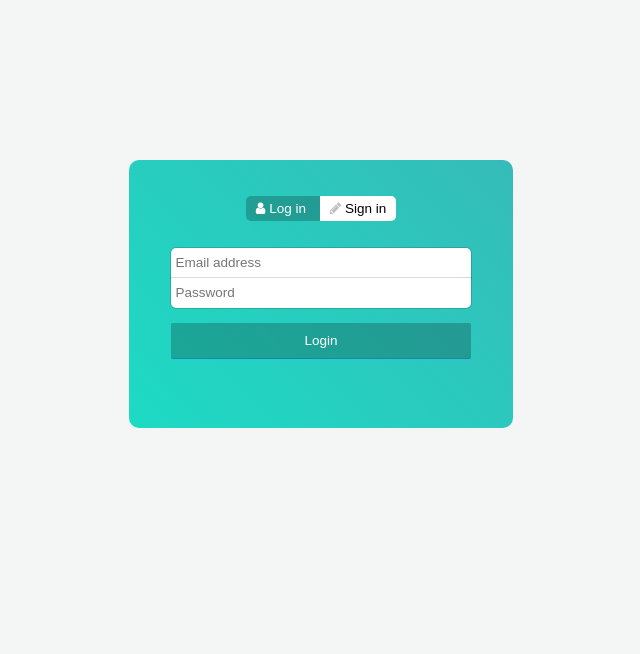
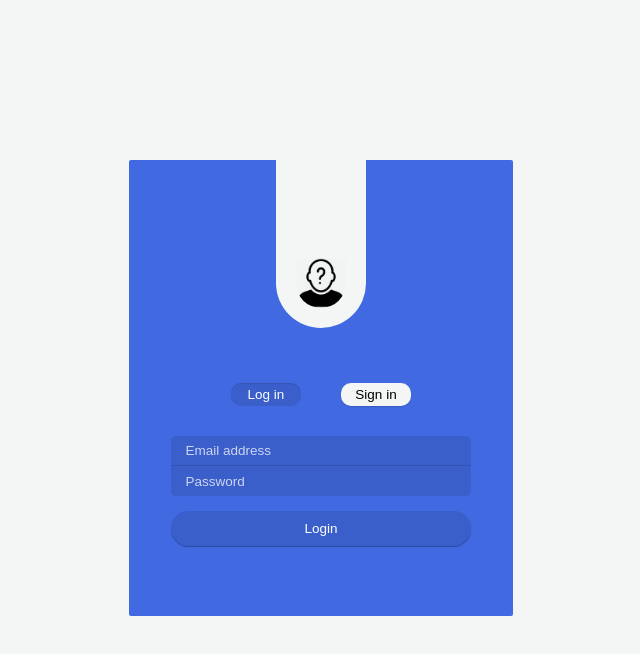
Before and after one commit to 45kb/bloqchallenge, a website: page public/index.html in a window 1280 px wide. Shown: the whole page, without its empty margins (319-959 px from the left). Drawn offline with nearby package versions, Linux system fonts and the light colour scheme; files that its build step writes are made by us from their sources.

Commit message:
going clean

```diff
--- a/public/index.html
+++ b/public/index.html
@@ -10,16 +10,20 @@
   <body>
     <div class="form center-content">
     <form>
+
+        <img src="/public/anonym.png" width="50" alt="">
       <!-- toggle form-->
-      <div class="center-content">
-        <span id="login-option" onClick="openLoginForm()" class="active">
-          <i class="fa fa-user"></i>
+      <div class="line center-content">
+        <div class="col5">
+        <span id="login-option" onClick="openLoginForm()" class="active push-right">
           Log in
         </span>
-        <span id="signin-option" onClick="openSigninForm()">
-          <i class="fa fa-pencil"></i>
+      </div>
+      <div class="col5">
+        <span id="signin-option" onClick="openSigninForm()" class="push-left">
           Sign in
         </span>
+      </div>
       </div>
       <div class="separator15"></div>
       <!--input signup-->
--- a/scss/buttons.scss
+++ b/scss/buttons.scss
@@ -1,9 +1,9 @@
 button {
-  background-color: rgba(0,0,0,.22);
+  background-color: rgba(0,0,0,.1);
   color: $color-button-text;
   padding: 10px 0;
-  border-radius: 2px;
-  box-shadow: 0 1px $color-button-shadow;
+  border-radius: 20px;
+  box-shadow: 0 1px 1px rgba(0,0,0, .3);
 
   &:hover, &:active {
     transition: .09s all linear;
@@ -11,7 +11,7 @@ button {
   }
 
   &:active, &:focus {
-    box-shadow: none;
+    box-shadow: 0 1px 1px rgba(0,0,0, .1) inset;
     &:after {
       content: ' ...';
     }
--- a/scss/colors.scss
+++ b/scss/colors.scss
@@ -1,5 +1,6 @@
 $color-body: #f4f6f6;
 $color-body-text: white;
+$color-form: royalblue;
 $color-button: #229cd6;
 $color-button-text: #fff;
 $color-button-shadow: #1b83b5;
--- a/scss/form.scss
+++ b/scss/form.scss
@@ -1,10 +1,10 @@
 .form {
-  margin-top: 15%;
+  margin-top: 10%;
   margin-top: 20vh;
   max-width: 600px;
 
   .error {
-    color: rgba(0,0,0, .6);
+    color: white;
     line-height: 16px;
     font-size: 16px;
 
@@ -15,7 +15,6 @@
 
     i {
       float:left;
-      color: red;
       padding: 0 4px;
       line-height: 27px;
 
@@ -27,18 +26,26 @@
   form {
     max-width: 300px;
     padding: 40px 7%;
-    border-radius: 10px;
-    background: linear-gradient(226deg, #00d5e7, #42acb4, #00ffd0, #007aff);
-    background-size: 800% 800%;
-    -webkit-animation: bg 37s ease infinite;
-    -moz-animation: bg 37s ease infinite;
-    animation: bg 37s ease infinite;
+    border-radius: 2px;
+    background: $color-form;
+    img {
+      background: $color-body;
+      padding: 20px;
+      margin: 50px;
+      border-radius: 0 0 50px 50px;
+      margin-top: -42px;
+      border-top: 80px solid $color-body;
+    }
 
   span {
     cursor: pointer;
-      background: white;
+    background: $color-body;
     color: black;
-      padding: 5px 10px;
+    width: 70px;
+    padding: 3px 0;
+    margin: 0 20px;
+    border-radius: 10px;
+    box-shadow: 0 1px 1px rgba(0,0,0, .15);
 
     i {
       color: rgba(0,0,0, .25);
@@ -50,21 +57,14 @@
     }
 
     &.active {
-        background: rgba(0,0,0,.22);
+      background: rgba(0,0,0,.1);
       color: white;
+      box-shadow: 0 1px 1px rgba(0,0,0, .1) inset;
 
       i {
         color: white;
       }
     }
-
-      &:nth-child(odd) {
-        border-radius: 5px  0 0 5px;
-      }
-
-      &:nth-child(even) {
-        border-radius: 0 5px 5px 0;
   }
 }
 }
-}
--- a/scss/inputs.scss
+++ b/scss/inputs.scss
@@ -1,12 +1,30 @@
 input {
-  padding: 0 3%;
+  text-indent: 10px;
+  color: white;
+  background: rgba(0,0,0, .1);
+  -webkit-box-shadow: none !important;
+  box-shadow:  !important;
 
+  &::-webkit-input-placeholder {
+    color: rgba(255,255,255, .75);
+  }
+  &::-moz-placeholder {
+    color: rgba(255,255,255, .75);
+  }
+  &:-ms-input-placeholder {
+    color: rgba(255,255,255, .75);
+  }
+  &:-moz-placeholder {
+    color: rgba(255,255,255, .75);
+  }
   &:focus {
-    background: rgba(255,255,255, .95);
-    transition: .3s background linear;
+    background: rgba(0,0,0, .05);
+    color: white;
+    transition: .3s background-color linear;
   }
   &.odd {
     border-radius: 5px 5px 0 0;
+    border-bottom: 1px solid rgba(0,0,0, .1);
   }
 
   &.even {
```
Also changed, not shown: public/anonym.png (added). Lines whose indentation alone changed are shown as unchanged.
